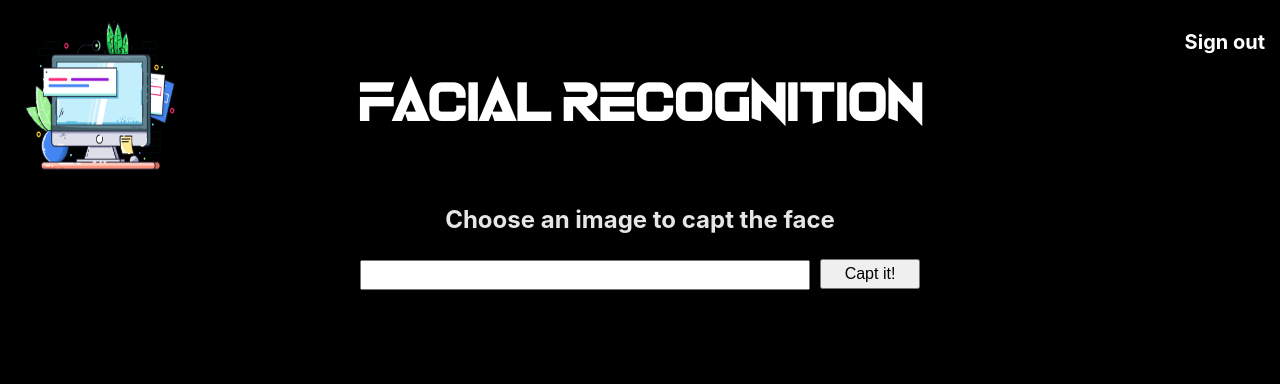
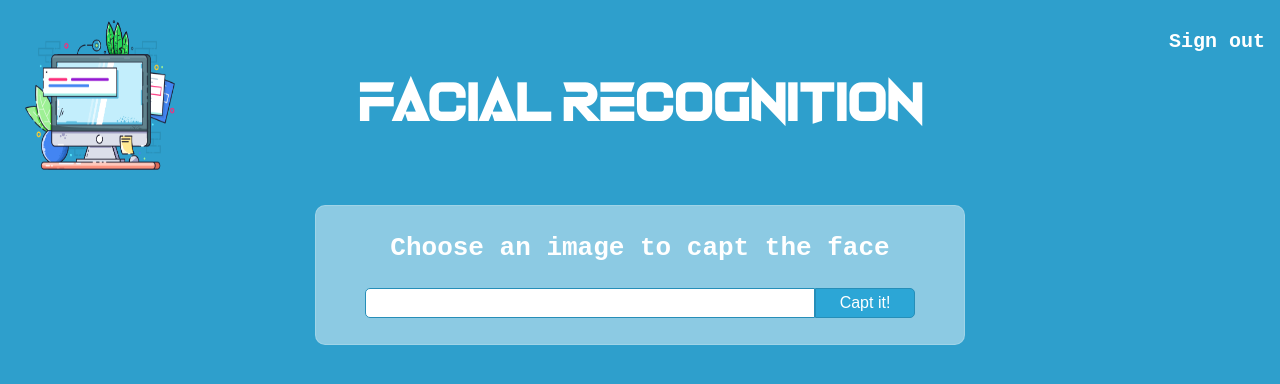
Before and after one commit to RyadC/Facial-recognition-app, a React (Create React App) app: page / in a window 1280 px wide. Shown: the top 384 px of the page. Built offline with nearby package versions, Linux system fonts and the light colour scheme.

Commit message:
Change the css for the app

```diff
--- a/src/components/ImageLinkForm/ImageLinkForm.css
+++ b/src/components/ImageLinkForm/ImageLinkForm.css
@@ -1,27 +1,52 @@
 .searchImg__container{
-
+  height: 140px;
+  width: 650px;
+  backdrop-filter: blur(1.5px);
+  background-color: rgba(255, 255, 255, 0.45);
+  border-radius: 10px;
+  border: 1px solid rgba( 255, 255, 255, 0.18 );
+  display: flex;
+  flex-flow: column nowrap;
+  justify-content: center;
+  align-items: center;
 }
 
 .searchImg__title{
-  color: rgb(230, 230, 230);
+  color: rgb(255, 255, 255);
   text-align: center;
+  font-size: 26px;
 }
 
 .searchImg__inputContainer{
   margin-top: 25px;
+  display: flex;
+  flex-flow: row nowrap;
+  justify-content: flex-start;
+  align-items: center;
 }
 
 .searchImg__inputContainer__input{
   width: 450px;
   height: 30px;
-  margin-right: 10px;
+  /* margin-right: 10px; */
   padding: 3px;
+  border-radius: 5px 0 0 5px ;
+  border: 1px solid rgb(38, 142, 184);
+  outline: none;
 }
 
 .searchImg__inputContainer__btn{
   height: 30px;
   width: 100px;
+  background-color: rgb(44, 166, 214);
+  font-size: 16px;
+  outline: none;
+  border: 1px solid rgb(38, 142, 184);
+  border-radius: 0  5px 5px 0;
+  color: white;
   cursor: pointer;
-  /* font-weight: bold; */
-  font-size: 16px;
+  transition: transform ease 0.33s;
 }
+.searchImg__inputContainer__btn:hover{
+  transform: scale(1.1);
+}
--- a/src/components/Logo/Logo.css
+++ b/src/components/Logo/Logo.css
@@ -11,6 +11,6 @@
   width: 150px;
   height: 150px;
   border-radius: 5%;
-  background-color: black;
-  box-shadow: 0 0 10px rgb(0, 0, 0);
+  /* box-shadow: 0 0 10px rgb(216, 216, 216); */
+  background-color: transparent;
 }
--- a/src/containers/App.css
+++ b/src/containers/App.css
@@ -8,6 +8,7 @@
   flex-flow: column nowrap;
   justify-content: flex-start;
   align-items: center;
+  font-family: 'Courier New', Courier, monospace;
 }
 
 .header{
--- a/src/index.css
+++ b/src/index.css
@@ -11,7 +11,7 @@ body {
   -webkit-font-smoothing: antialiased;
   -moz-osx-font-smoothing: grayscale;
   /* background: linear-gradient(to right, rgb(0, 0, 0) 0%, rgb(211, 211, 211) 100%); */
-  background-color: black;
+  background-color: rgb(46, 159, 204);
 }
 
 code {
```
